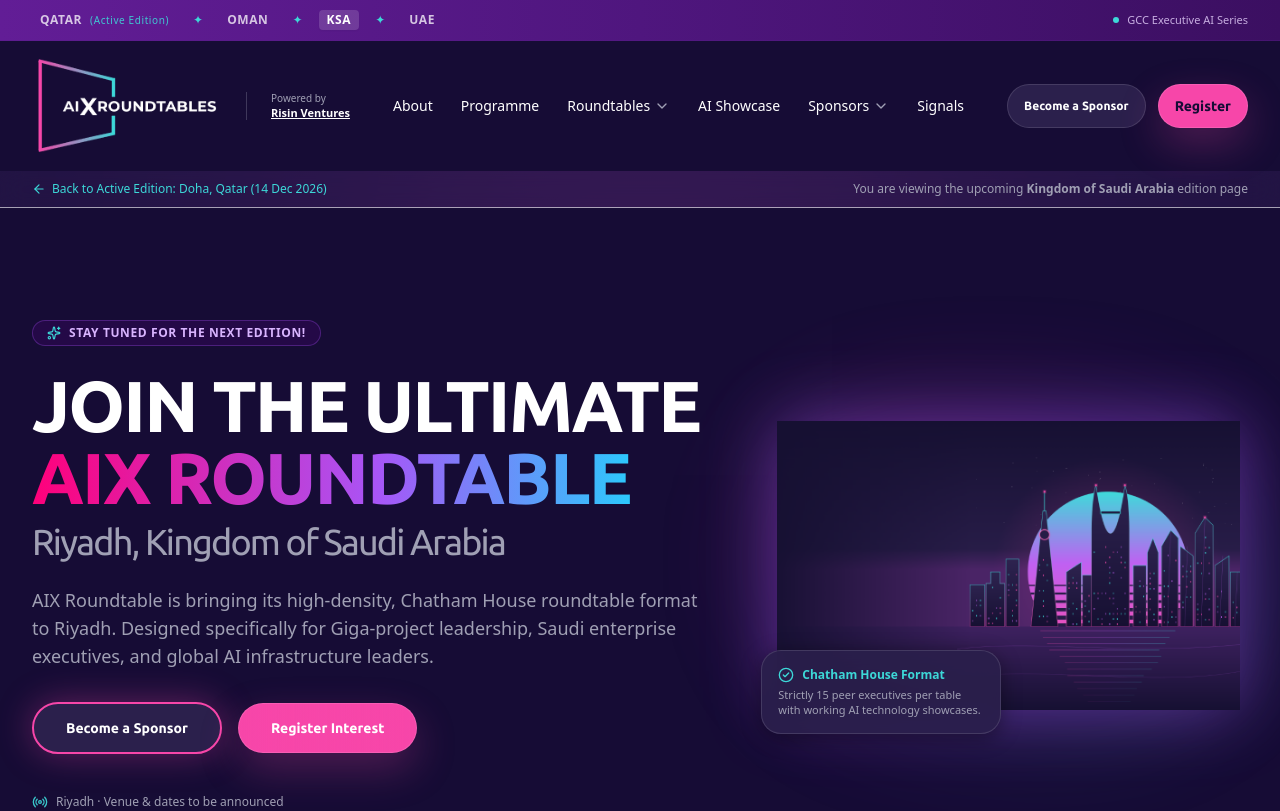
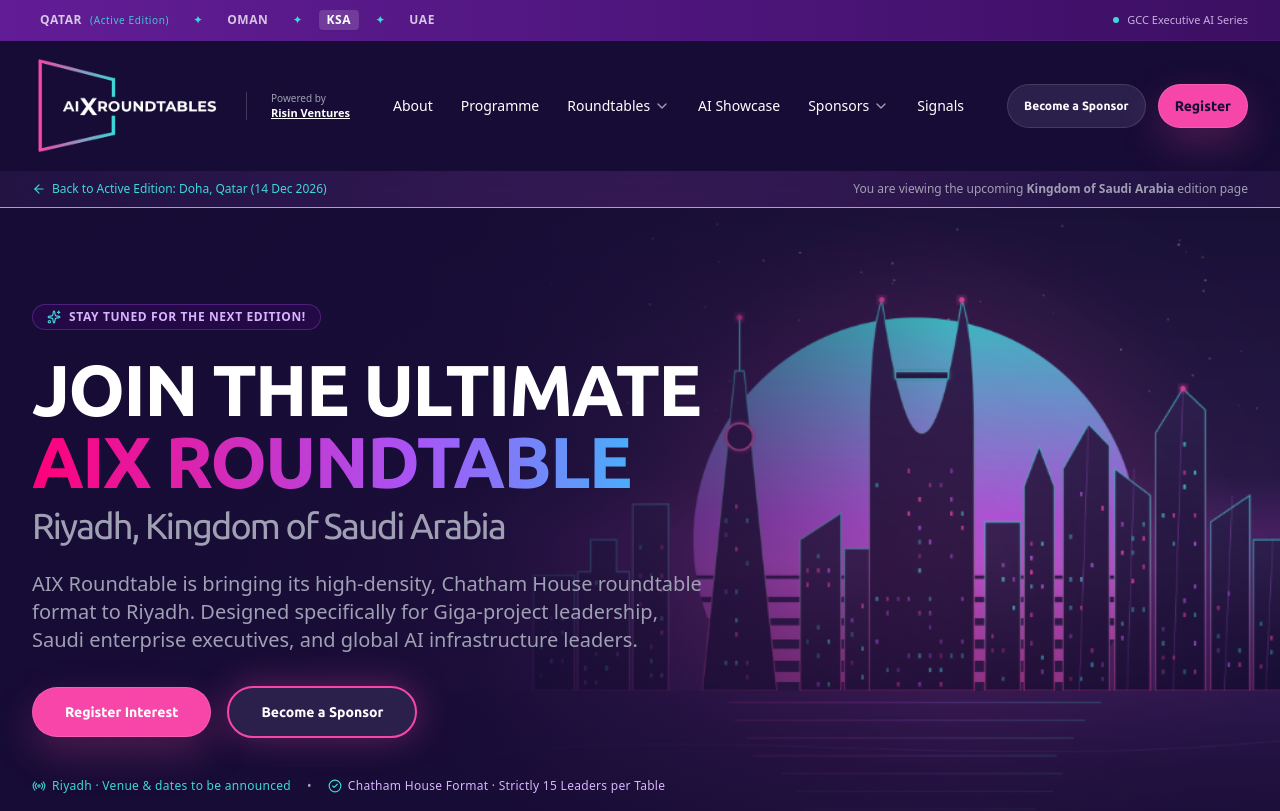
Before and after one commit to sumithakur/aixrt, a Next.js app: page /editions/ksa in a window 1280 px wide. Shown: the top 811 px of the page. Built offline with nearby package versions, Linux system fonts and the light colour scheme.

Commit message:
feat: make country skyline images cover hero section background on Oman, KSA, and UAE pages

```diff
--- a/src/app/editions/[country]/page.tsx
+++ b/src/app/editions/[country]/page.tsx
@@ -105,12 +105,35 @@
         </Container>
       </div>
 
-      {/* -------------------- HERO SECTION (LEFT ALIGNED) -------------------- */}
-      <Section variant="hero" className="relative z-10 pt-16 pb-20 sm:pt-24 sm:pb-32">
-        <Container size="wide">
-          <div className="grid grid-cols-1 lg:grid-cols-12 gap-12 items-center">
-            {/* Left Content (Strictly Left Aligned per Design Request) */}
-            <div className="lg:col-span-7 text-left space-y-6">
+      {/* -------------------- HERO SECTION (COVERING HERO BACKGROUND LIKE QATAR) -------------------- */}
+      <section className="relative min-h-[88vh] flex items-center justify-center overflow-hidden bg-bg-base pt-16 pb-20 sm:pt-24 sm:pb-32">
+        {/* Parallax / Vector Skyline Background covering the entire hero */}
+        <div
+          className="pointer-events-none absolute inset-0 z-0 overflow-hidden"
+          aria-hidden="true"
+        >
+          <div className="absolute inset-0">
+            <Image
+              src={edition.skyline}
+              alt={`${edition.city}, ${edition.country} Skyline Silhouette`}
+              fill
+              priority
+              className="object-cover object-bottom sm:object-right-bottom opacity-85"
+            />
+          </div>
+
+          {/* Ambient Radial Color Glows */}
+          <div className="absolute top-1/4 left-1/3 h-[500px] w-[700px] rounded-full bg-brand-neonFuchsia/15 blur-[140px]" />
+          <div className="absolute top-1/2 right-1/4 h-[450px] w-[550px] rounded-full bg-brand-brightAqua/12 blur-[150px]" />
+
+          {/* Gradient overlays to keep left-aligned typography crisp and readable */}
+          <div className="absolute inset-0 bg-gradient-to-r from-bg-base via-bg-base/85 to-transparent w-full md:w-3/4" />
+          <div className="absolute inset-0 bg-gradient-to-t from-bg-base via-transparent to-transparent h-full" />
+        </div>
+
+        {/* Hero Content — Strictly Left-Aligned, Homogeneous with Qatar Page */}
+        <Container size="default" className="relative z-20 text-left w-full">
+          <div className="max-w-3xl space-y-6">
             {/* Eyebrow */}
             <div className="inline-flex items-center gap-2 rounded-full border border-purple-500/30 bg-purple-950/40 px-3.5 py-1 text-xs font-bold uppercase tracking-wider text-purple-300">
               <Sparkles className="h-3.5 w-3.5 text-brand-secondary" />
@@ -129,70 +152,45 @@
             </h1>
 
             {/* Subtitle / Description */}
-              <p className="max-w-2xl text-base sm:text-lg text-text-secondary leading-relaxed">
+            <p className="max-w-2xl text-base sm:text-lg lg:text-xl text-text-secondary leading-relaxed">
               {edition.description}
             </p>
 
             {/* Action Buttons (Left-Aligned) */}
             <div className="pt-2 flex flex-wrap items-center gap-4">
               <Button
+                href="#notify-form"
+                variant="primary"
+                size="lg"
+                className="rounded-full bg-gradient-to-r from-brand-primary to-brand-purple text-text-primary shadow-glow text-sm font-bold px-7 py-3.5 hover:opacity-95 transition-all"
+              >
+                Register Interest
+              </Button>
+              <Button
                 href="/partners/become-a-partner"
                 variant="secondary"
                 size="lg"
-                  className="rounded-full border-2 border-brand-primary text-text-primary hover:bg-brand-primary/10 hover:border-brand-secondary transition-all shadow-glow text-sm font-bold px-6 py-3"
+                className="rounded-full border-2 border-brand-primary text-text-primary hover:bg-brand-primary/10 hover:border-brand-secondary transition-all shadow-glow text-sm font-bold px-7 py-3.5"
               >
                 Become a Sponsor
               </Button>
-                <Button
-                  href="#notify-form"
-                  variant="primary"
-                  size="lg"
-                  className="rounded-full bg-gradient-to-r from-brand-primary to-brand-purple text-text-primary shadow-glow text-sm font-bold px-6 py-3"
-                >
-                  Register Interest
-                </Button>
             </div>
 
-              {/* Status Note */}
-              <div className="pt-4 flex items-center gap-2 text-xs text-text-muted">
-                <Radio className="h-4 w-4 text-brand-secondary animate-pulse" />
+            {/* Status & Format Note */}
+            <div className="pt-4 flex flex-wrap items-center gap-4 text-xs font-medium tracking-wide text-text-muted">
+              <span className="flex items-center gap-1.5 text-brand-secondary">
+                <Radio className="h-3.5 w-3.5 animate-pulse" />
                 <span>{edition.venueStatus}</span>
-              </div>
-            </div>
-
-            {/* Right Graphic: City Skyline Vector */}
-            <div className="lg:col-span-5 relative flex items-center justify-center">
-              <div className="relative w-full max-w-[520px] flex items-center justify-center">
-                {/* Glowing Aura Ring */}
-                <div className="absolute inset-0 rounded-full bg-gradient-to-br from-brand-primary/30 via-purple-600/20 to-brand-secondary/25 blur-3xl animate-pulse" />
-
-                {/* Country Skyline Silhouette Vector */}
-                <div className="relative z-10 w-full p-2 flex items-center justify-center">
-                  <Image
-                    src={edition.skyline}
-                    alt={`${edition.city}, ${edition.country} Skyline Vector`}
-                    width={1024}
-                    height={640}
-                    className="w-full h-auto object-contain filter drop-shadow-[0_0_35px_rgba(168,85,247,0.45)] transform hover:scale-105 transition-transform duration-500"
-                    priority
-                  />
-                </div>
-
-                {/* Floating Highlights Card */}
-                <div className="absolute -bottom-4 -left-2 z-20 rounded-lg border border-border-subtle bg-bg-raised/90 p-4 shadow-card backdrop-blur-md max-w-[240px]">
-                  <div className="flex items-center gap-2 text-xs font-bold text-brand-secondary">
-                    <CheckCircle2 className="h-4 w-4" />
-                    <span>Chatham House Format</span>
-                  </div>
-                  <p className="mt-1 text-[11px] text-text-secondary leading-snug">
-                    Strictly 15 peer executives per table with working AI technology showcases.
-                  </p>
-                </div>
-              </div>
+              </span>
+              <span>•</span>
+              <span className="flex items-center gap-1.5 text-purple-300">
+                <CheckCircle2 className="h-3.5 w-3.5 text-brand-secondary" />
+                <span>Chatham House Format · Strictly 15 Leaders per Table</span>
+              </span>
             </div>
           </div>
         </Container>
-      </Section>
+      </section>
 
       {/* -------------------- NOTIFY / REGISTER INTEREST SECTION -------------------- */}
       <Section id="notify-form" variant="surface" className="relative z-10 py-16 border-t border-border-subtle">
```
Lines whose indentation alone changed are shown as unchanged.
